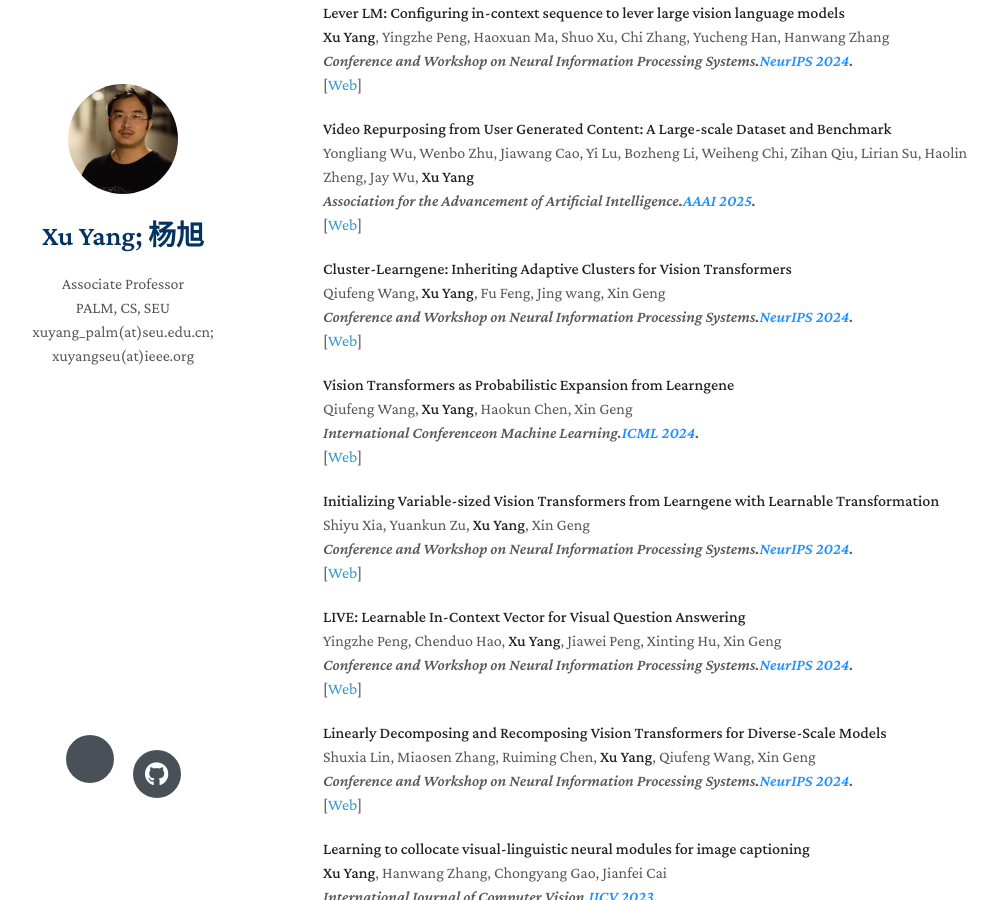
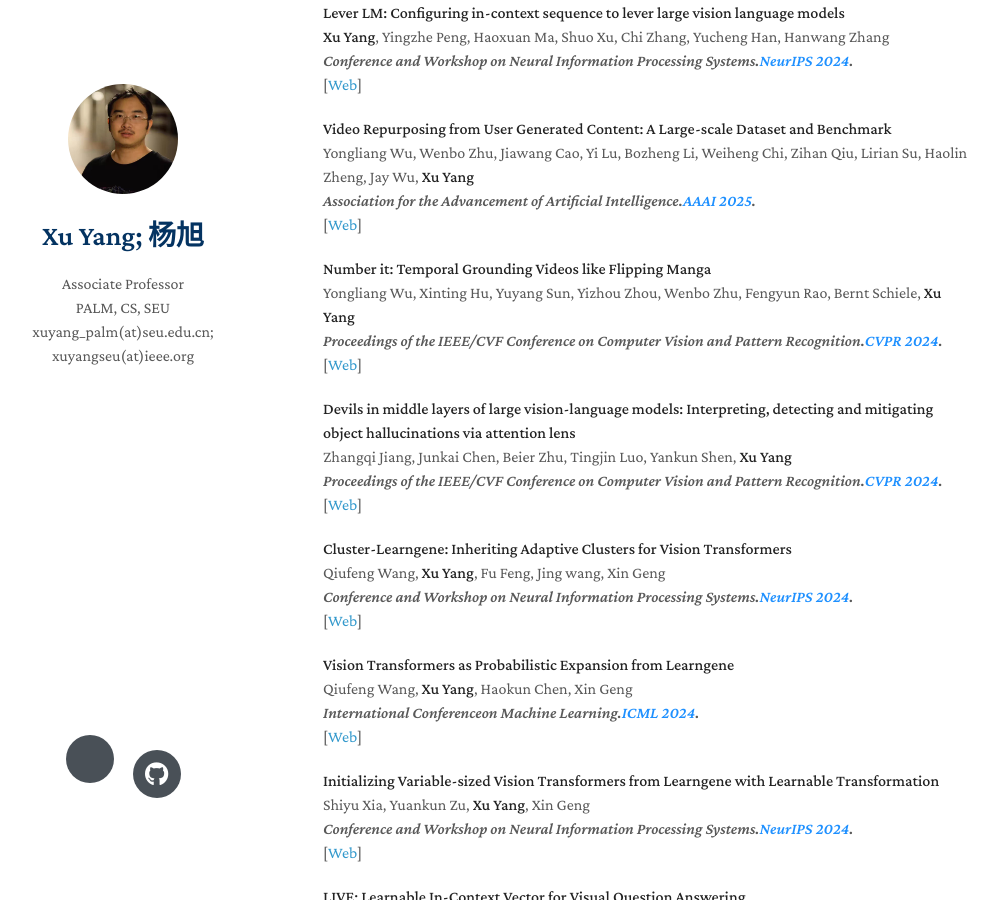
Before and after one commit to yxPALMweb/yxPALMweb.github.io, a Jekyll site: the page built from index.md, in a window 1280 px wide and 900 px high, scrolled down 906 px. Shown: the whole window, without its empty margins (147-1144 px from the left). Built offline with Jekyll 4.4.1, drawn with Linux system fonts in a browser that asks for light colours; nearby versions of some CDN libraries; a style sheet for code colours, icons or effects is not loaded; our own code applies the rules of GitHub Pages for plain Markdown files.

Commit message:
Update index.md

```diff
--- a/index.md
+++ b/index.md
@@ -48,6 +48,32 @@ Yongliang Wu, Wenbo Zhu, Jiawang Cao, Yi Lu, Bozheng Li, Weiheng Chi, Zihan Qiu,
 <em>Association for the Advancement of Artificial Intelligence.<strong><i style="color:#1e90ff">AAAI 2025</i></strong>.</em>
 <br />
    [<a href="https://arxiv.org/abs/2412.08879">Web</a>]
+<br/>
+</p>
+</div>
+
+[comment]: <> (cvpr.)
+<div class="paper">
+<p><strong>Number it: Temporal Grounding Videos like Flipping Manga</strong>
+<br />
+Yongliang Wu, Xinting Hu, Yuyang Sun, Yizhou Zhou, Wenbo Zhu, Fengyun Rao, Bernt Schiele, <strong>Xu Yang</strong>
+<br />
+<em>Proceedings of the IEEE/CVF Conference on Computer Vision and Pattern Recognition.<strong><i style="color:#1e90ff">CVPR 2024</i></strong>.</em>
+<br />
+   [<a href="https://arxiv.org/abs/2411.10332">Web</a>]
+<br/>
+</p>
+</div>
+
+[comment]: <> (cvpr.)
+<div class="paper">
+<p><strong>Devils in middle layers of large vision-language models: Interpreting, detecting and mitigating object hallucinations via attention lens</strong>
+<br />
+Zhangqi Jiang, Junkai Chen, Beier Zhu, Tingjin Luo, Yankun Shen, <strong>Xu Yang</strong>
+<br />
+<em>Proceedings of the IEEE/CVF Conference on Computer Vision and Pattern Recognition.<strong><i style="color:#1e90ff">CVPR 2024</i></strong>.</em>
+<br />
+   [<a href="https://arxiv.org/abs/2411.16724">Web</a>]
 <br/>
 </p>
 </div>
```
